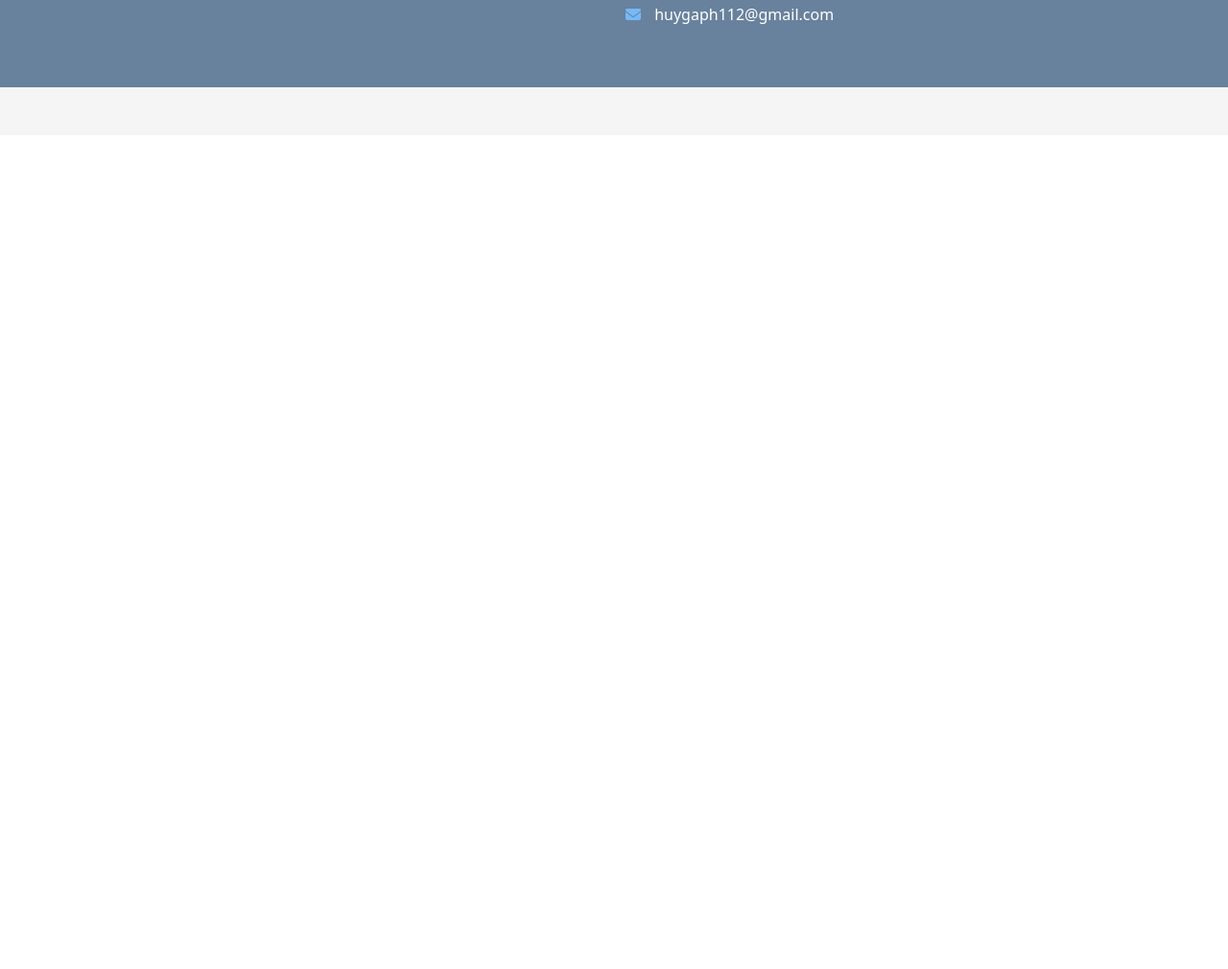
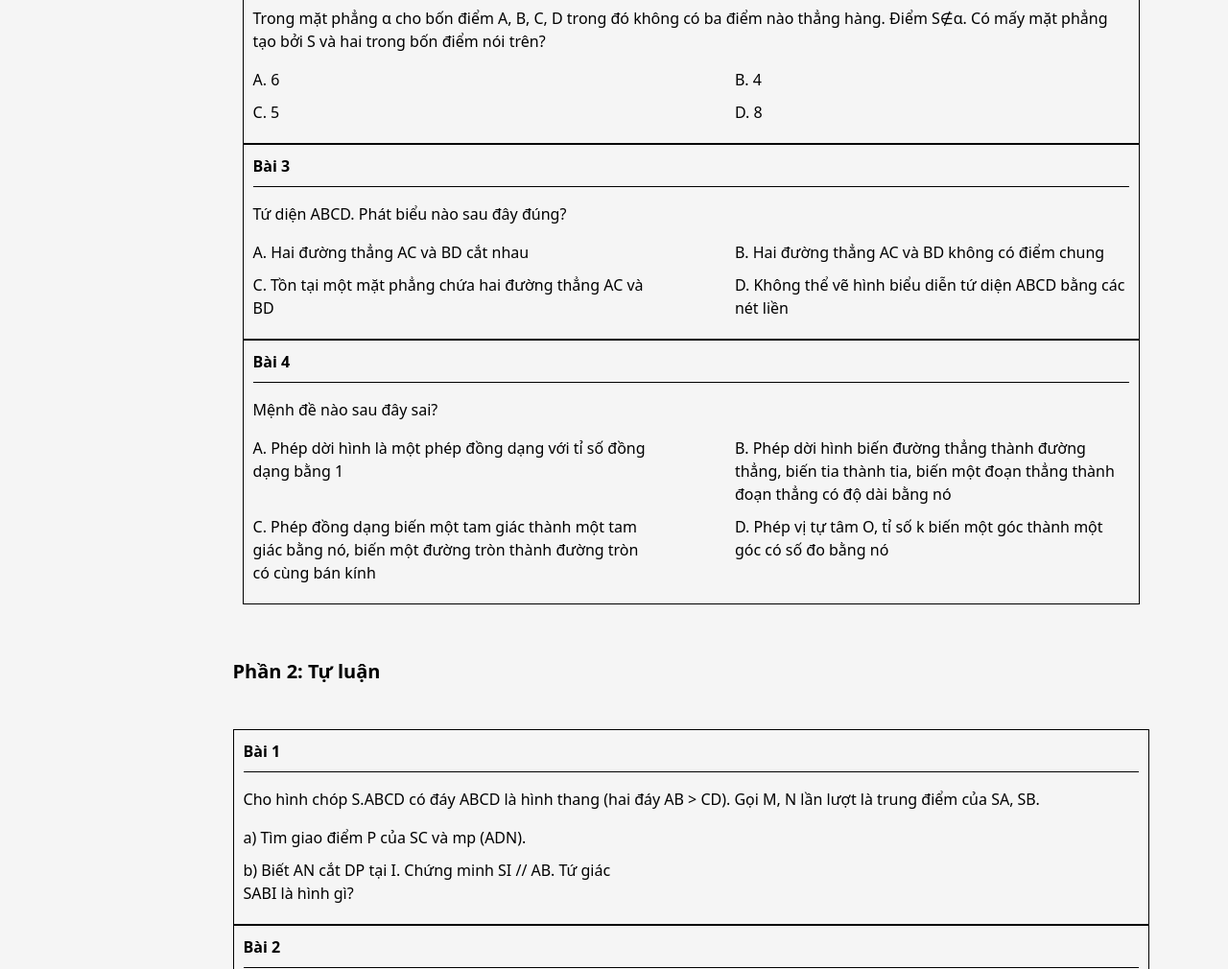
Before and after one commit to daotienluc/phattriencanhan, a plain HTML site: page public/blog/toan11.html in a window 1280 px wide. Shown: the part 604-1614 px from the top of the page at 96% size. Before the commit the page ends 800 px from the top, so only its background shows below. Drawn offline with nearby package versions, Linux system fonts and the light colour scheme.

Commit message:
luccommit02

```diff
--- a/public/blog/toan11.html
+++ b/public/blog/toan11.html
@@ -121,17 +121,12 @@
           </div>
           <div class="content">
             <h2 class="fw-bold">Đề thi Toán 11 Giữa kì 1 năm 2024</h2>
-            <h5 class="fw-bold">Phần 1: Trắc nghiệm</h5>
-            <div class="question-container">
-                <div class="question-title">Bài 1</div>
-                <div class="my-3">Có bao nhiêu số tự nhiên có 4 chữ số khác nhau đôi một?</div>
-                <div class="options">
-                    <div class="option">A. 5040</div>
-                    <div class="option">B. 9000</div>
-                    <div class="option">C. 1000</div>
-                    <div class="option">D. 4436</div>
-                </div>
+            <h5 class="fw-bold my-5">Phần 1: Trắc nghiệm</h5>
+            <div class="question-container border-0">
+              <div  id="questions"></div>
             </div>
+            <h5 class="fw-bold my-5">Phần 2: Tự luận</h5>
+            <div class="mb-5" id="essay-questions"></div>
           </div>
       </div>
     </div>
@@ -209,5 +204,16 @@
         });
       });
     </script>
+
+    <!-- MathJax để hiển thị các công thức toán học. -->
+    <!-- Sử dụng async: -->
+<!-- <script src="https://polyfill.io/v3/polyfill.min.js?features=es6" async></script>
+<script id="MathJax-script" async src="https://cdn.jsdelivr.net/npm/mathjax@3/es5/tex-mml-chtml.js"></script> -->
+
+<!-- Hoặc sử dụng defer: -->
+<script src="https://polyfill.io/v3/polyfill.min.js?features=es6" defer></script>
+<script id="MathJax-script" defer src="https://cdn.jsdelivr.net/npm/mathjax@3/es5/tex-mml-chtml.js"></script>
+
+    <script src="./../js/toan.js"></script>
   </body>
 </html>
--- a/public/css/toan11.css
+++ b/public/css/toan11.css
@@ -238,6 +238,18 @@
   color: #fff;
 }
 
+table {
+  width: 100%;
+  border-collapse: collapse;
+  margin-top: 10px;
+}
+th,
+td {
+  border: 1px solid black;
+  padding: 8px;
+  text-align: center;
+}
+
 /* reposive */
 
 /* mobile */
--- /dev/null
+++ b/public/js/toan.js
@@ -0,0 +1,190 @@
+const multipleChoiceQuestions = [
+  {
+    title: "Bài 1",
+    question: "Có bao nhiêu số tự nhiên có 4 chữ số khác nhau đôi một?",
+    options: ["A. 5040", "B. 9000", "C. 1000", "D. 4436"],
+  },
+  {
+    title: "Bài 2",
+    question:
+      "Trong mặt phẳng α cho bốn điểm A, B, C, D trong đó không có ba điểm nào thẳng hàng. Điểm S∉α. Có mấy mặt phẳng tạo bởi S và hai trong bốn điểm nói trên?",
+    options: ["A. 6", "B. 4", "C. 5", "D. 8"],
+  },
+  {
+    title: "Bài 3",
+    question: "Tứ diện ABCD. Phát biểu nào sau đây đúng?",
+    options: [
+      "A. Hai đường thẳng AC và BD cắt nhau",
+      "B. Hai đường thẳng AC và BD không có điểm chung",
+      "C. Tồn tại một mặt phẳng chứa hai đường thẳng AC và BD",
+      "D. Không thể vẽ hình biểu diễn tứ diện ABCD bằng các nét liền",
+    ],
+  },
+  {
+    title: "Bài 4",
+    question: "Mệnh đề nào sau đây sai?",
+    options: [
+      "A. Phép dời hình là một phép đồng dạng với tỉ số đồng dạng bằng 1",
+      "B. Phép dời hình biến đường thẳng thành đường thẳng, biến tia thành tia, biến một đoạn thẳng thành đoạn thẳng có độ dài bằng nó",
+      "C. Phép đồng dạng biến một tam giác thành một tam giác bằng nó, biến một đường tròn thành đường tròn có cùng bán kính",
+      "D. Phép vị tự tâm O, tỉ số k biến một góc thành một góc có số đo bằng nó",
+    ],
+  },
+];
+
+const essayQuestions = [
+  {
+    title: "Bài 1",
+    question:
+      "Cho hình chóp S.ABCD có đáy ABCD là hình thang (hai đáy AB > CD). Gọi M, N lần lượt là trung điểm của SA, SB.",
+    options: [
+      "a) Tìm giao điểm P của SC và mp (ADN).",
+      "",
+      "b) Biết AN cắt DP tại I. Chứng minh SI // AB. Tứ giác SABI là hình gì?",
+    ],
+  },
+  {
+    title: "Bài 2",
+    question: "Giải các phương trình lượng giác:",
+    options: [
+      "a) \\(\\cos\\left(3x + \\frac{\\pi}{6}\\right) - \\sin\\left(\\frac{\\pi}{3} - 3x\\right) = \\sqrt{3}\\)",
+      "",
+      "b) \\(\\sin x + \\sin 2x + \\sin 3x = 0\\)",
+    ],
+  },
+  {
+    title: "Bài 3",
+    question:
+      "Tìm hiểu thời gian hoàn thành một bài tập (đơn vị: phút) của một số học sinh thu được kết quả sau:",
+    options: [
+      `<table>
+                <tr>
+                    <th>Thời gian (phút)</th>
+                    <th>[0; 4)</th>
+                    <th>[4; 8)</th>
+                    <th>[8; 12)</th>
+                    <th>[12; 16)</th>
+                    <th>[16; 20)</th>
+                </tr>
+                <tr>
+                    <td>Số học sinh</td>
+                    <td>2</td>
+                    <td>4</td>
+                    <td>7</td>
+                    <td>4</td>
+                    <td>3</td>
+                </tr>
+            </table>`,
+      "",
+      "Hãy cho biết ngưỡng thời gian để xác định 25% học sinh hoàn thành bài tập với thời gian lâu nhất.",
+    ],
+  },
+  {
+    title: "Bài 4",
+    question:
+      "Một hãng taxi áp dụng mức giá đối với khách hàng theo hình thức bậc thang như sau: Mỗi bậc áp dụng cho 10 km. Bậc 1 (áp dụng cho 10 km đầu) có giá trị 10 000 đồng/1 km, giá mỗi km ở các bậc tiếp theo giảm 5% so với giá của bậc trước đó. Bạn An thuê hãng taxi đó để đi quãng đường 114 km, nhưng khi đi được 50 km thì bạn Bình đi chung hết quãng đường còn lại. Tính số tiền mà bạn An phải trả, biết rằng mức giá áp dụng từ lúc xe xuất phát và số tiền trên quãng đường đi chung bạn An chỉ phải trả 20% (Kết quả làm tròn đến hàng nghìn).",
+    options: [],
+  },
+];
+
+function createMultipleChoiceQuestionElement(questionObj) {
+  const container = document.createElement("div");
+  container.classList.add("question-container");
+
+  const title = document.createElement("div");
+  title.classList.add("question-title");
+  title.innerText = questionObj.title;
+
+  const question = document.createElement("div");
+  question.classList.add("my-3");
+  question.innerText = questionObj.question;
+
+  const optionsContainer = document.createElement("div");
+  optionsContainer.classList.add("options");
+
+  questionObj.options.forEach((option) => {
+    const optionDiv = document.createElement("div");
+    optionDiv.classList.add("option");
+    optionDiv.innerText = option;
+    optionsContainer.appendChild(optionDiv);
+  });
+
+  container.appendChild(title);
+  container.appendChild(question);
+  container.appendChild(optionsContainer);
+
+  return container;
+}
+
+function createMultipleChoiceQuestionElement(questionObj) {
+  const container = document.createElement("div");
+  container.classList.add("question-container");
+
+  const title = document.createElement("div");
+  title.classList.add("question-title");
+  title.innerText = questionObj.title;
+
+  const question = document.createElement("div");
+  question.classList.add("my-3");
+  question.innerText = questionObj.question;
+
+  const optionsContainer = document.createElement("div");
+  optionsContainer.classList.add("options");
+
+  questionObj.options.forEach((option) => {
+    const optionDiv = document.createElement("div");
+    optionDiv.classList.add("option");
+    optionDiv.innerText = option;
+    optionsContainer.appendChild(optionDiv);
+  });
+
+  container.appendChild(title);
+  container.appendChild(question);
+  container.appendChild(optionsContainer);
+
+  return container;
+}
+
+function createEssayQuestionElement(questionObj) {
+  const container = document.createElement("div");
+  container.classList.add("question-container");
+
+  const title = document.createElement("div");
+  title.classList.add("question-title");
+  title.innerText = questionObj.title;
+
+  const question = document.createElement("div");
+  question.classList.add("my-3");
+  question.innerHTML = questionObj.question;
+
+  const optionsContainer = document.createElement("div");
+  optionsContainer.classList.add("options");
+
+  questionObj.options.forEach((option) => {
+    const optionDiv = document.createElement("div");
+    optionDiv.classList.add("option");
+    optionDiv.innerHTML = option;
+    optionsContainer.appendChild(optionDiv);
+  });
+
+  container.appendChild(title);
+  container.appendChild(question);
+  container.appendChild(optionsContainer);
+
+  return container;
+}
+
+const questionsContainer = document.getElementById("questions");
+multipleChoiceQuestions.forEach((questionObj) => {
+  const questionElement = createMultipleChoiceQuestionElement(questionObj);
+  questionsContainer.appendChild(questionElement);
+});
+
+const essayQuestionsContainer = document.getElementById("essay-questions");
+essayQuestions.forEach((questionObj) => {
+  const questionElement = createEssayQuestionElement(questionObj);
+  essayQuestionsContainer.appendChild(questionElement);
+});
+
+// Re-render MathJax after dynamically adding content
+window.MathJax.typeset();
```
